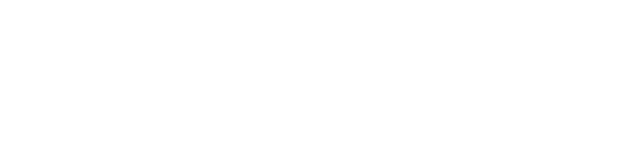
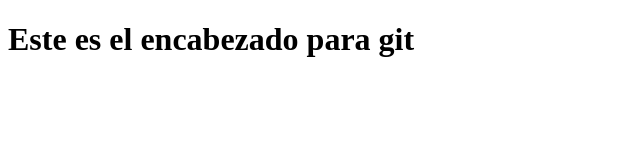
Before and after one commit to Juan029/Eslaprueba, a plain HTML site: page archivoshtml/index.html in a window 1280 px wide. Shown: the whole page, without its empty margins (0-640 px from the left). Drawn offline with Linux system fonts and the light colour scheme.

Commit message:
Holita ya se subio

```diff
--- a/archivoshtml/index.html
+++ b/archivoshtml/index.html
@@ -4,10 +4,10 @@
     <meta charset="UTF-8">
     <meta http-equiv="X-UA-Compatible" content="IE=edge">
     <meta name="viewport" content="width=device-width, initial-scale=1.0">
-
     <title>Gitsito</title>
 </head>
 <body>
+    <h1>Este es el encabezado para git</h1>
 
 </body>
 </html>
```
